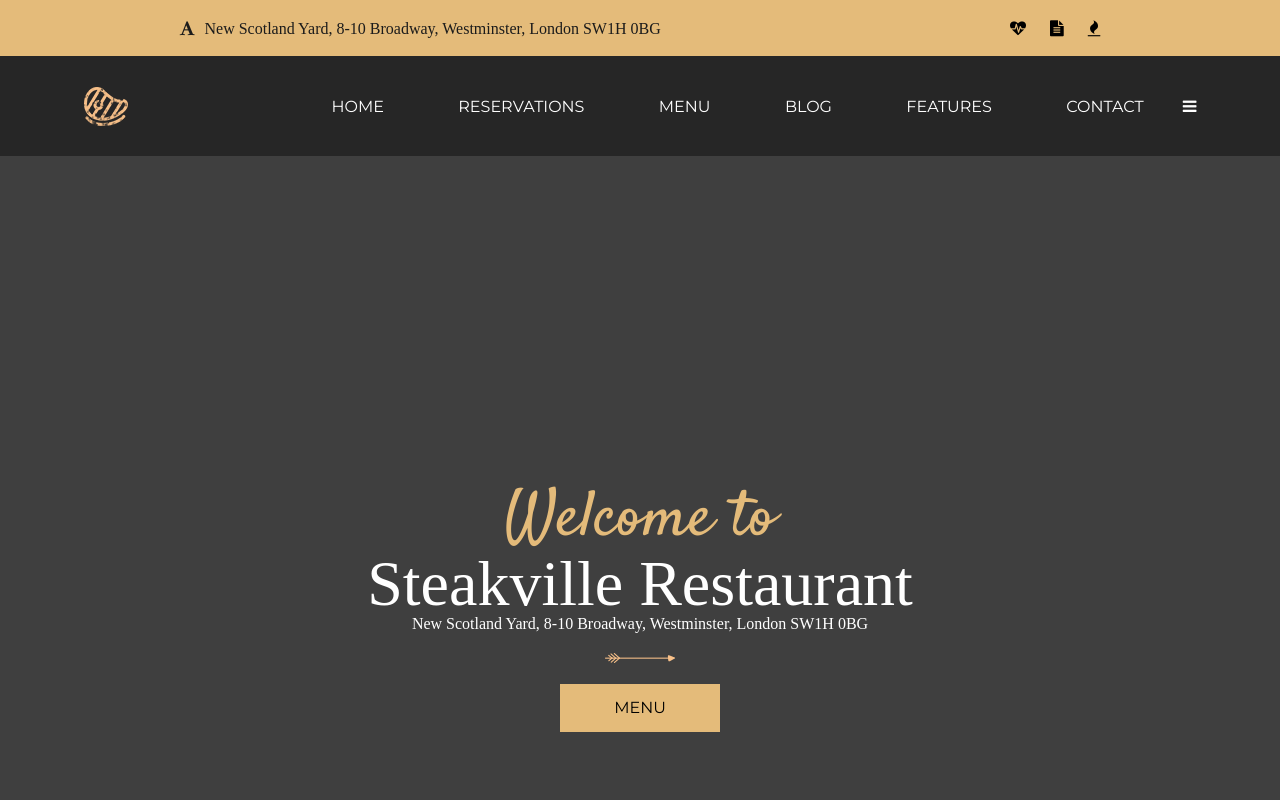
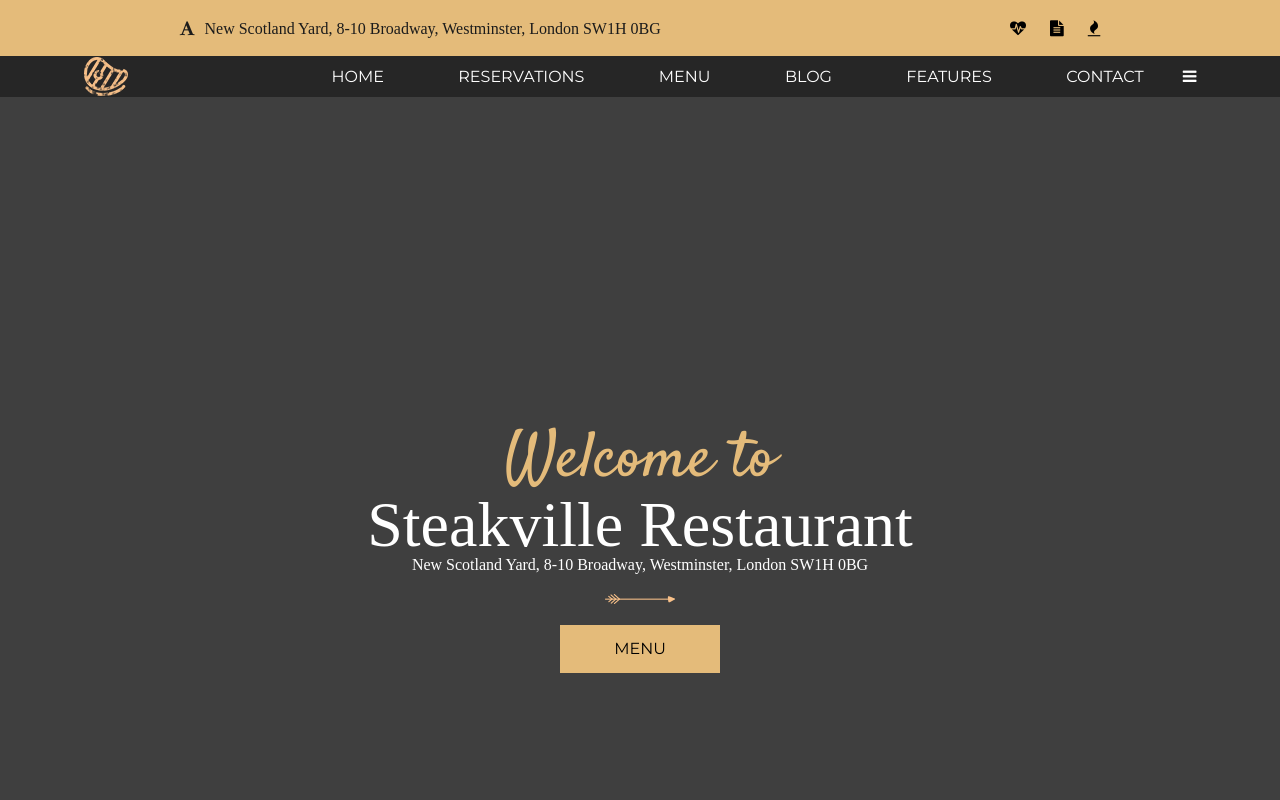
Before and after one commit to keatshyperion/web290, a plain HTML site: page index.html in a window 1280 px wide. Shown: the top 800 px of the page. Drawn offline with Linux system fonts and the light colour scheme; a web font is replaced by a local one.

Commit message:
Update style.css

```diff
--- a/css/style.css
+++ b/css/style.css
@@ -303,7 +303,7 @@ text-align:center;
 /*nav*/
 .nav {
   background-color: #262626;
-  min-height: 100px;
+  min-height: 6.25rempx;
   display: flex;
   flex-flow: row;
   justify-content: space-around;
@@ -325,7 +325,7 @@ nav a {
   margin-right: 2.2rem;
   box-sizing: padding-box;
   padding-bottom: 0.4rem; }
-  @media (max-width: 720px) {
+  @media (max-width: 600px) {
     nav a {
       display: none; } }
 
```
